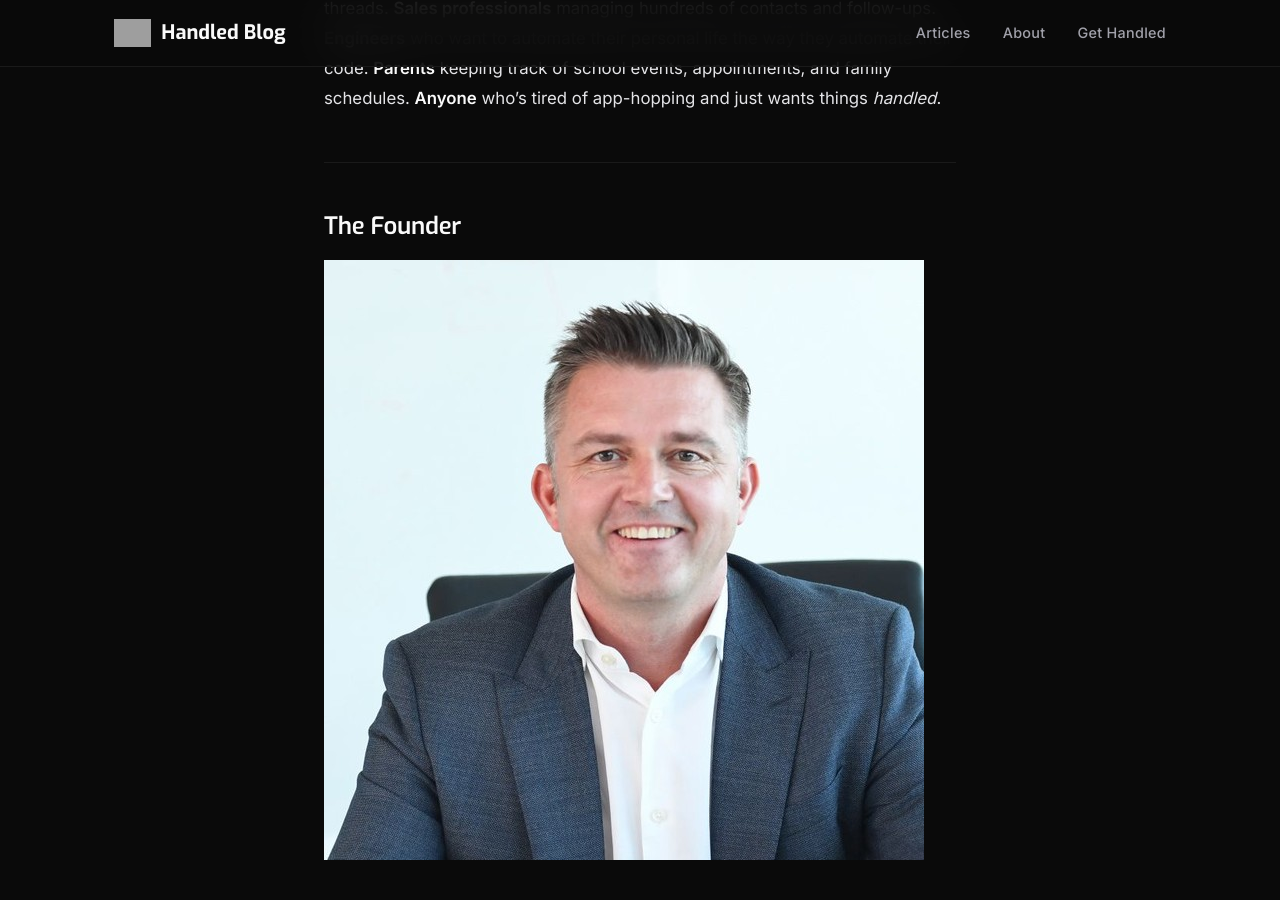
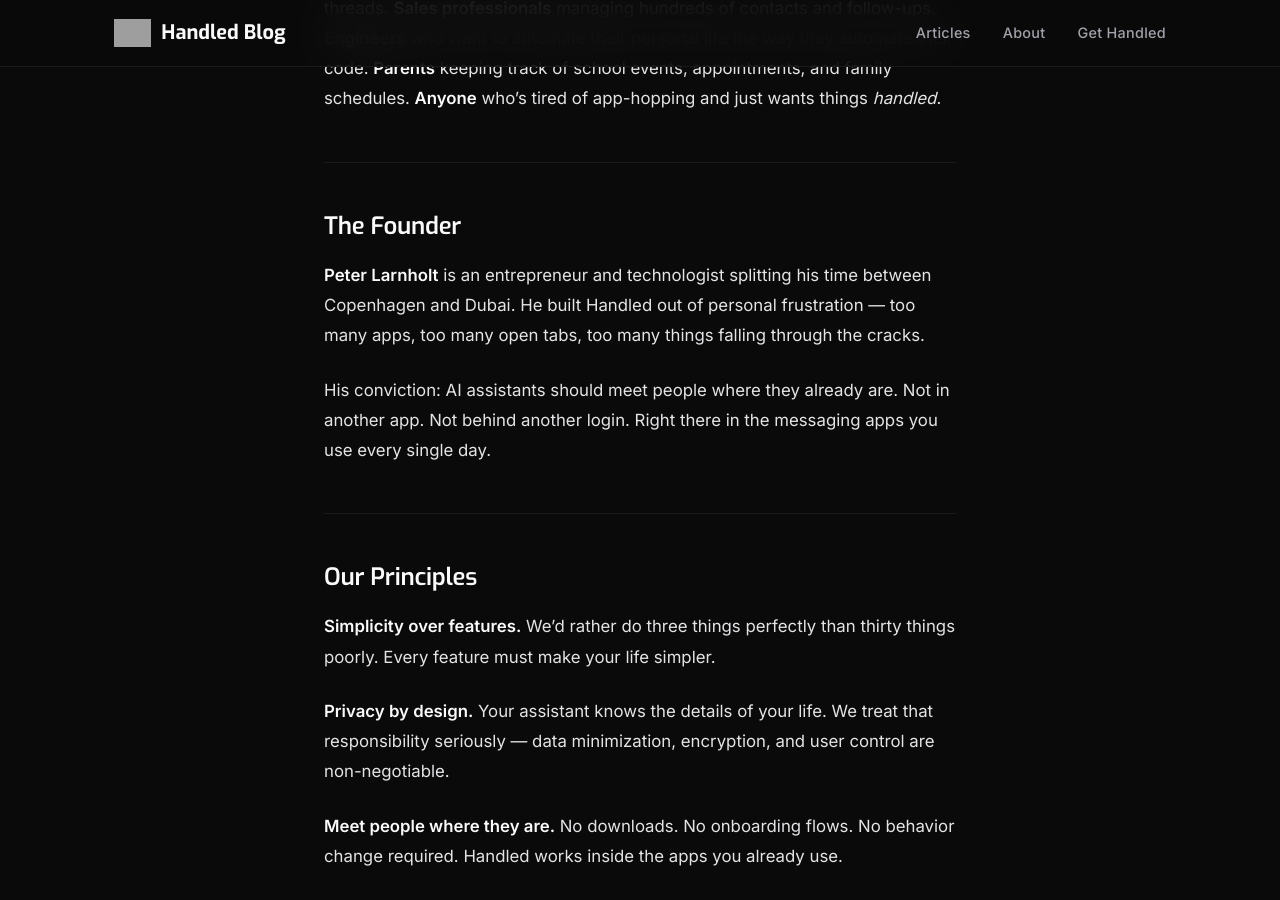
Before and after one commit to handled-sh/handled-sh.github.io, a Jekyll site: the page built from about.md, in a window 1280 px wide and 900 px high, scrolled down 1727 px. Built offline with Jekyll 4.4.1, drawn with Linux system fonts in a browser that asks for light colours; grey boxes are pictures that could not be loaded.

Commit message:
Revert about page to original

```diff
--- a/about.md
+++ b/about.md
@@ -43,8 +43,6 @@ Handled is built for busy people — not productivity nerds.
 
 ## The Founder
 
-![Peter Larnholt](/assets/images/peter-headshot.jpg)
-
 **Peter Larnholt** is an entrepreneur and technologist splitting his time between Copenhagen and Dubai. He built Handled out of personal frustration — too many apps, too many open tabs, too many things falling through the cracks.
 
 His conviction: AI assistants should meet people where they already are. Not in another app. Not behind another login. Right there in the messaging apps you use every single day.
```
